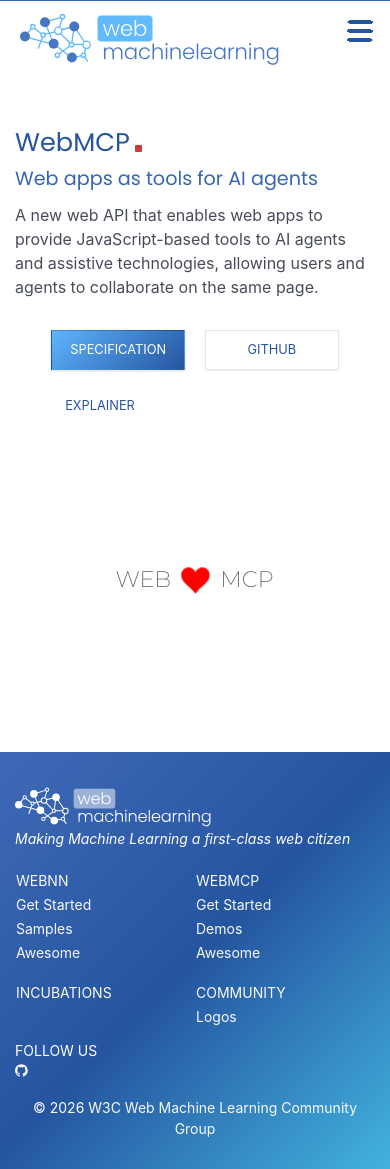
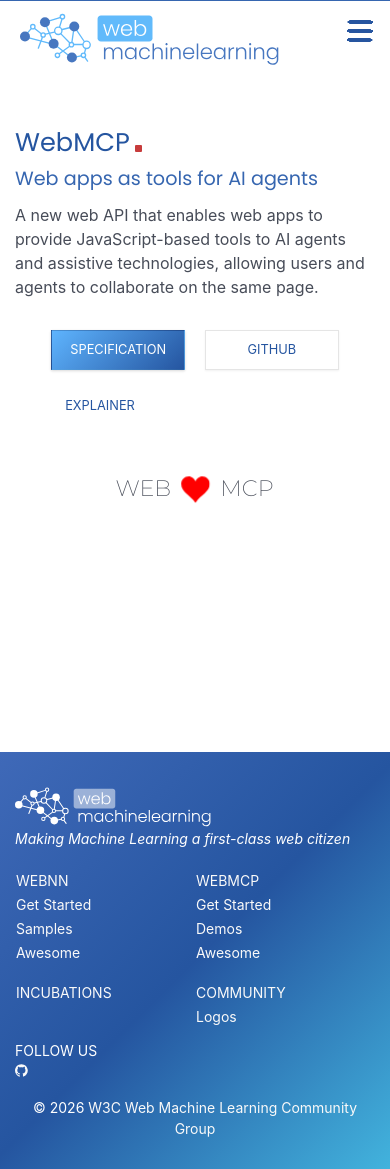
Before and after one commit to webmachinelearning/webmachinelearning.github.io, a Jekyll site: the page built from webmcp-intro.md, in a window 390 px wide. Built offline with Jekyll 4.4.1, drawn with Linux system fonts in a browser that asks for light colours.

Commit message:
Match WebMCP banner responsive styles and typing width to index

```diff
--- a/_sass/main.scss
+++ b/_sass/main.scss
@@ -14,12 +14,11 @@
 .webmcp-banner .hero {
     position: absolute;
     inset: 0;
-    margin: 0;
-    display: flex !important;
 }
 
 .webmcp-banner .typing {
-    width: 170px;
+    // Fit the shorter label while retaining the shared typing animation.
+    width: 161px;
 }
 
 .heart {
```
